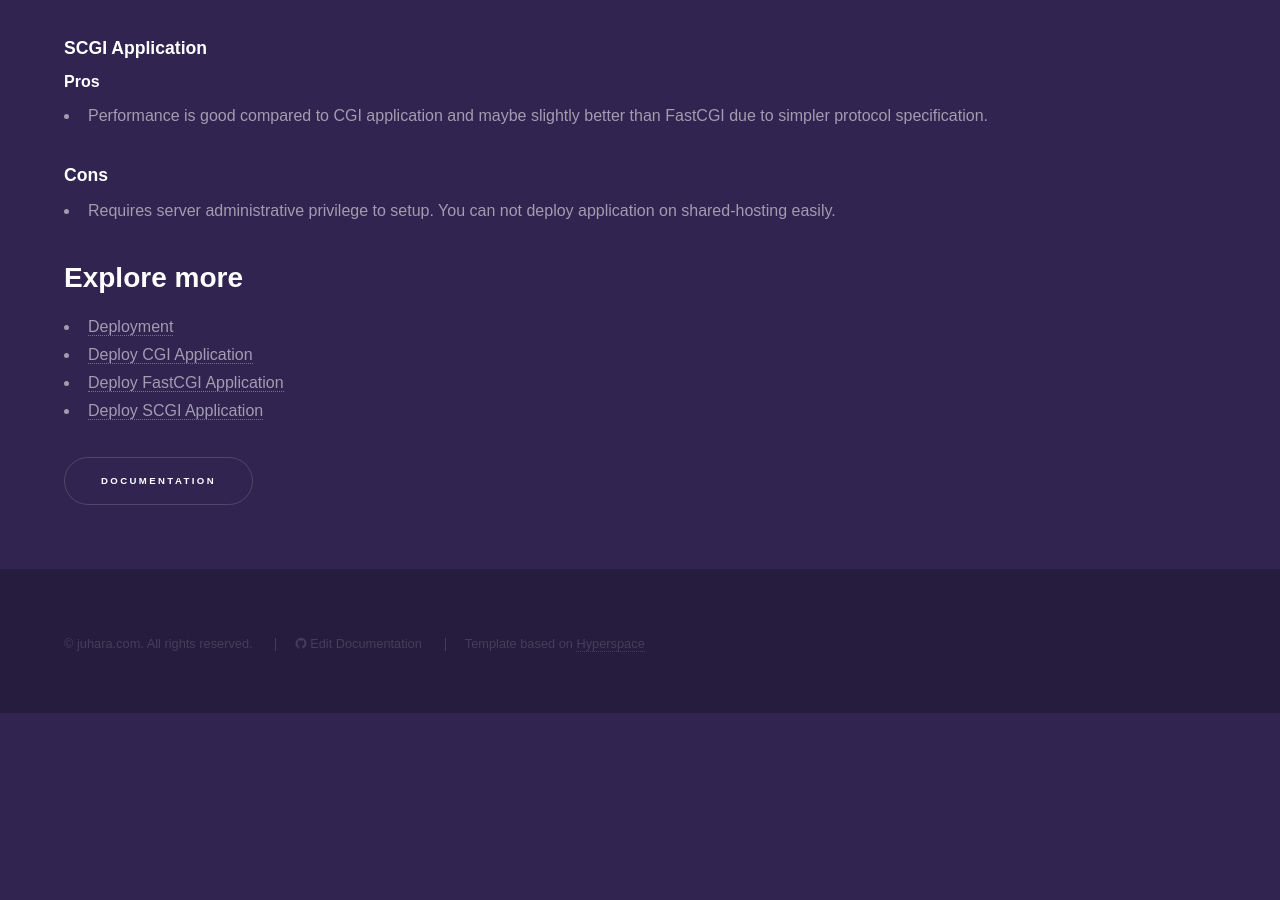
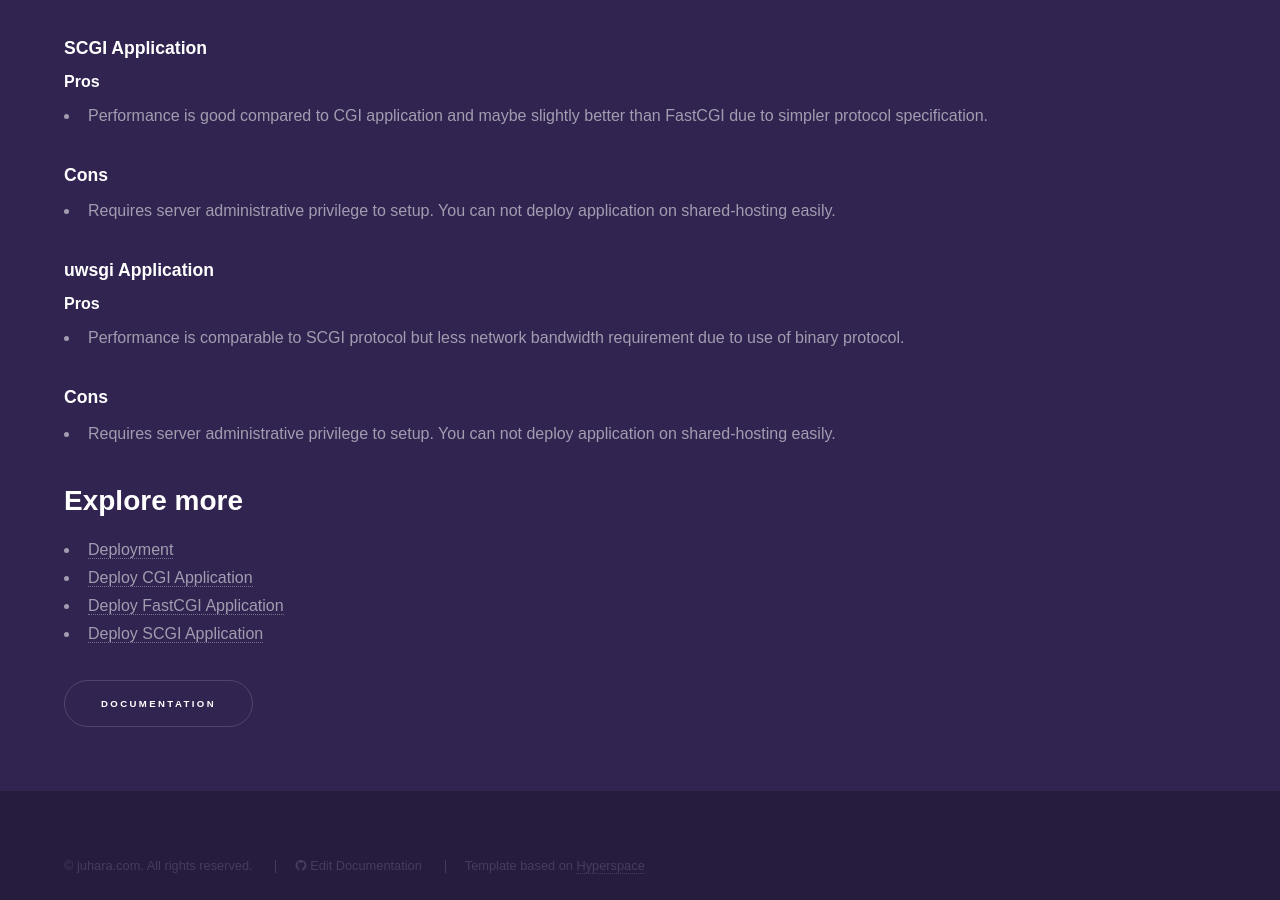
Before and after one commit to fanoframework/fanoframework.github.io, a Jekyll site: the page built from working-with-application/index.md, in a window 1280 px wide and 900 px high, scrolled down 4494 px. Built offline with Jekyll 4.4.1, drawn with Linux system fonts in a browser that asks for light colours; our own code applies the rules of GitHub Pages for plain Markdown files; before the commit the page ends 5207 px from its top, so only the background shows below that.

Commit message:
add content about pros cons uwsgi

```diff
--- a/working-with-application/index.md
+++ b/working-with-application/index.md
@@ -177,6 +177,16 @@ FastCGI due to simpler protocol specification.
 
 - Requires server administrative privilege to setup. You can not deploy application on shared-hosting easily.
 
+### uwsgi Application
+
+#### Pros
+
+- Performance is comparable to SCGI protocol but less network bandwidth requirement due to use of binary protocol.
+
+### Cons
+
+- Requires server administrative privilege to setup. You can not deploy application on shared-hosting easily.
+
 ## Explore more
 
 - [Deployment](/deployment)
```
